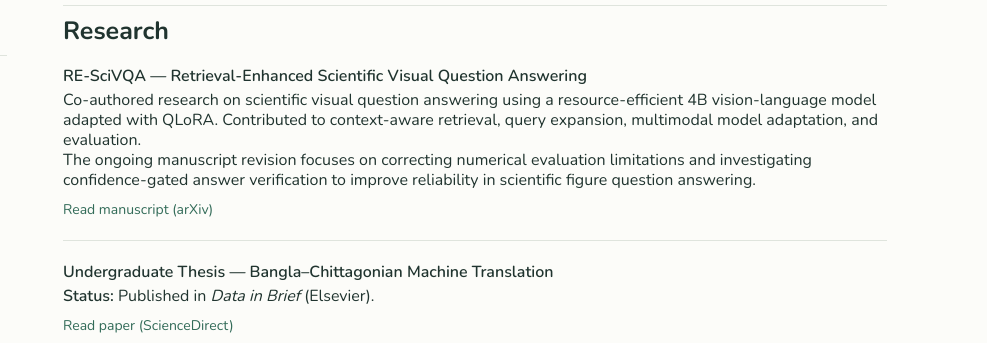
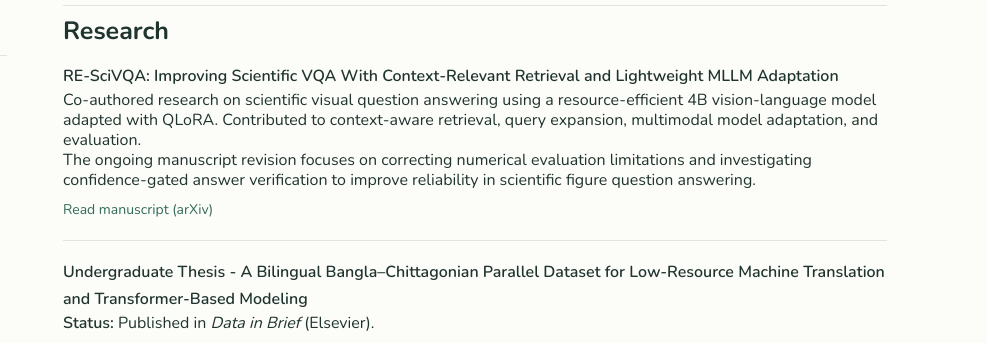
Before and after one commit to mijami/mijami.github.io, a plain HTML site: page index.html in a window 1280 px wide. Shown: the part 359-702 px from the top of the page, 293-1280 px from the left. Drawn offline with nearby package versions, Linux system fonts and the light colour scheme.

Commit message:
update reserach

```diff
--- a/index.html
+++ b/index.html
@@ -105,7 +105,7 @@
           <h2 id="research-title">Research</h2>
           <ul class="timeline">
             <li>
-              <strong>RE-SciVQA — Retrieval-Enhanced Scientific Visual Question Answering</strong>
+              <strong>RE-SciVQA: Improving Scientific VQA With Context-Relevant Retrieval and Lightweight MLLM Adaptation </strong>
               <p>
                 Co-authored research on scientific visual question answering using a resource-efficient 4B vision-language model adapted with QLoRA. Contributed to context-aware retrieval, query expansion, multimodal model adaptation, and evaluation.
             <br>
@@ -122,7 +122,7 @@
       </div>
             </li>
             <li>
-              <strong>Undergraduate Thesis — Bangla–Chittagonian Machine Translation</strong>
+              <strong>Undergraduate Thesis - A Bilingual Bangla–Chittagonian Parallel Dataset for Low-Resource Machine Translation and Transformer-Based Modeling </strong>
               <p>
   <strong>Status:</strong> Published in <em>Data in Brief</em> (Elsevier).
 </p>
```
